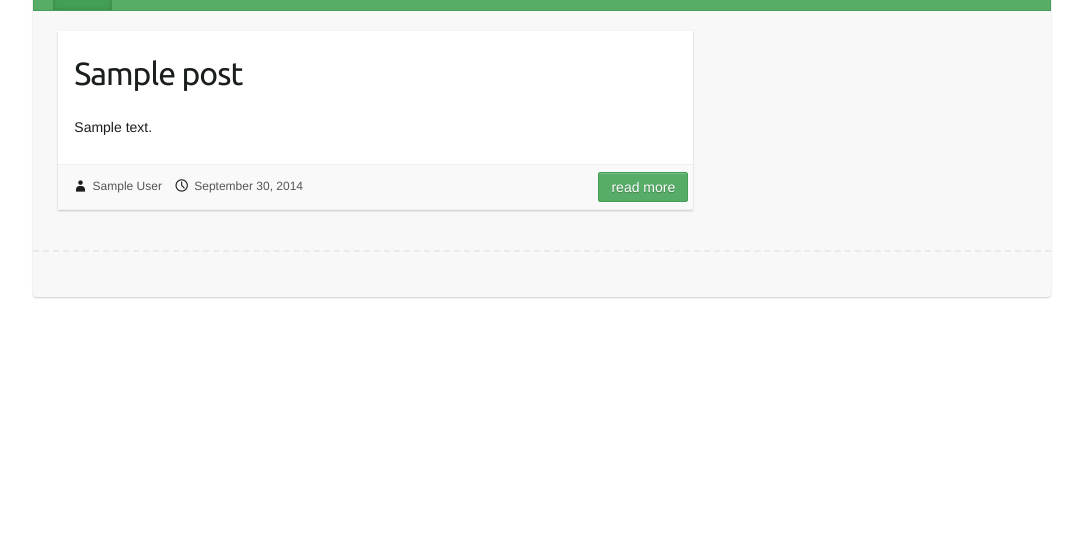
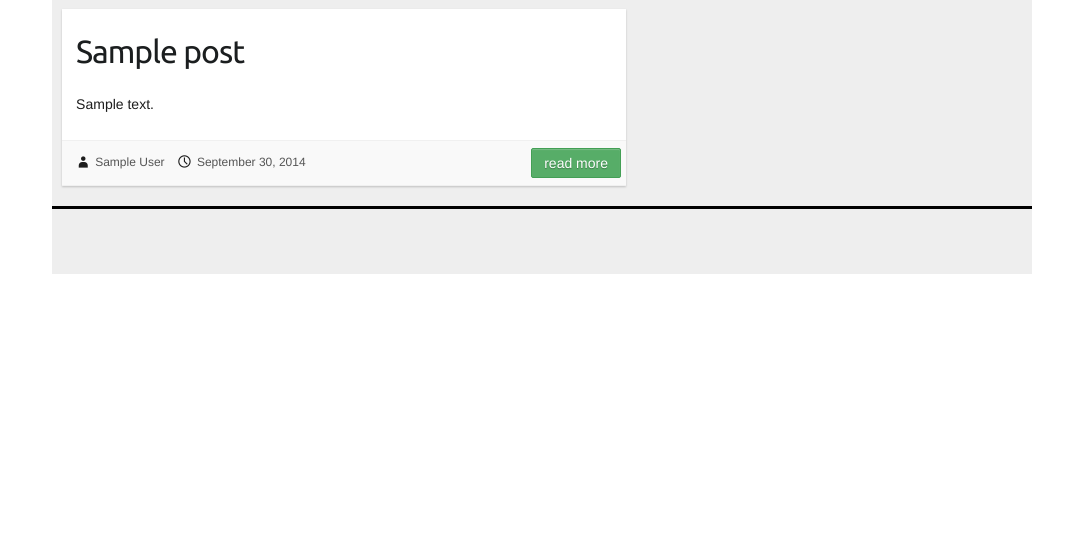
Before and after one commit to flagteam/neobeauty, a WordPress theme: template wp-content/themes/travelify/index.php in a window 1280 px wide. Shown: the part 176-713 px from the top of the page, without its empty margins (98-1181 px from the left). Run offline with PHP 8.4 and a stand-in for WordPress, Linux system fonts and the light colour scheme; the site name, menu and one post (Sample post) are stand-ins, and other content is empty; some libraries are stand-ins or nearby versions.

Commit message:
home compat

```diff
--- a/wp-content/themes/travelify/style.css
+++ b/wp-content/themes/travelify/style.css
@@ -68,7 +68,7 @@
 	-ms-word-wrap: break-word;
 }
 body {
-	border-top: 6px solid #57ad68;
+
 }
 hr {
 	border-color: #eaeaea;
@@ -78,12 +78,9 @@
 	margin: 0 0 40px;
 }
 .wrapper {
-	max-width: 1018px;
+	max-width: 980px;
 	margin: 0 auto;
-	background-color: #f8f8f8;
-	-webkit-box-shadow: 0 1px 2px rgba(0, 0, 0, 0.2);
-	box-shadow: 0 1px 2px rgba(0, 0, 0, 0.2);
-	border-radius: 4px;
+	background:#eee !important;
 }
 .container {
 	margin: 0 auto;
@@ -891,9 +888,10 @@
 	border-bottom: 3px solid #57ad68;
 }
 #primary {
-	float: left;
-	margin-left: 3.06%;
-	width: 65.64%;
+	  float: left;
+    position: relative;
+    width: 564px;
+	margin: 0 9px !important;
 }
 #content .post {
 	padding-top: 20px;
@@ -1095,9 +1093,8 @@
 }
 /* Sidebar */
 #secondary {
-	float: left;
-	margin-left: 3.06%;
-	width: 31.28%;
+ float: left;
+    width: 198px;
 }
 /* Left Sidebar Template */
 .left-sidebar-template #primary,
@@ -1752,7 +1764,7 @@
 	box-shadow: none;
 }
 #main {
-	padding: 20px 2.5%;
+	padding: 10px 0 0 0;
 }
 
 /* =WooCommerce
@@ -2021,3 +2033,139 @@
 		width: 95%;
 	}
 }
+#main-nav{
+  background: url("images/h-menu.png") no-repeat scroll left top rgba(0, 0, 0, 0) !important;
+    height: 42px;
+    width: 980px;
+	border:none;
+}
+.hgroup-wrap{
+ height: 113px;
+    margin-bottom: 5px;
+    overflow: hidden;
+    width: 100%;
+	padding:0;
+}
+.master-slider-parent {
+ background: none repeat scroll 0 0 white;
+    height: 270px;
+    margin-bottom: 10px;
+    padding: 5px;
+}
+
+/*Footer*/
+#site-generator {
+    border-top: 3px solid #000000;
+    color: #000000 !important;
+    float: left;
+    font-family: Arial,Helvetica,sans-serif;
+    font-size: 14px;
+    line-height: 21px;
+    padding-top: 20px;
+    text-align: left !important;
+    width: 980px;
+}
+.footer1,.footer2,.footer3 {
+    border-left: 1px solid #ccc;
+    float: left;
+    padding-left: 20px;
+    width: 299px;
+	margin-bottom:20px;
+}
+.footer1 p{
+  display: block;
+    font-size: 14px;
+    font-weight: bold;
+    margin-bottom: 10px;
+    text-transform: uppercase;
+}
+.footer1 ul li span:before{
+content:"⇒";
+color:#000;
+font-size:12px;
+margin-right:5px;
+}
+.footer1 ul li span{
+color:##056bcd;
+}
+
+.new-footer-column-title {
+    display: block;
+    font-size: 14px;
+    margin-bottom: 10px;
+    text-transform: uppercase;
+	font-weight:bold;
+}
+#new-footer-payment {
+    border-bottom: 1px solid #ccc;
+    border-top: 1px solid #ccc;
+    float: left;
+    width: 940px;
+	padding:20px;
+}
+.feedbackOuter {
+	padding:10px;
+	border:2px solid #ccc;
+	overflow:hidden;
+	width:520px;
+	margin-top:10px;
+}
+#formFeedback label {
+	font-weight:bold;
+	font-size:15px;
+}
+#feedbackShort {
+	height:100px; width:495px;
+}
+#feedbackContent {
+	height:300px; width:495px;
+}
+.ct-div-sub .news_content ul, .description ul {
+	list-style:outside;
+	margin-left:15px;
+}
+#formOrder input[type="button"] {
+	font-family:Tahoma, Geneva, sans-serif;
+	font-size:20px;
+}
+.relate_new_3 {
+	padding-left:50px;
+	margin-top: 30px;
+	list-style:none !important;
+	margin-left:0 !important;
+}
+.relate_new_3 li {
+	background:url("../images/mui-ten-cam.jpg") left center no-repeat;
+	padding-left:15px;
+}
+.header_fix {
+	position:fixed !important;
+	padding-bottom:10px;
+	background:#eee;
+}
+.whotline{
+	background: none repeat scroll 0 0 white;
+    padding: 5px;
+    position: absolute;
+    right: -150px;
+    top: 118px;
+    width: 140px;
+    z-index: 9999;
+}
+
+#anhien{
+	border:medium none;
+	cursor:pointer;
+	font-weight:bold;
+	border-radius:3px;
+	padding:5px 10px;
+	background:#07A2FF;
+	color:#fff;
+	margin: auto;
+	margin-top: 20px;
+	width: 150px;
+}
+
+.footerline {
+    clear: both;
+}
```
Also changed, not shown: other parts of wp-content/themes/travelify/style.css (+23 -8 lines).
